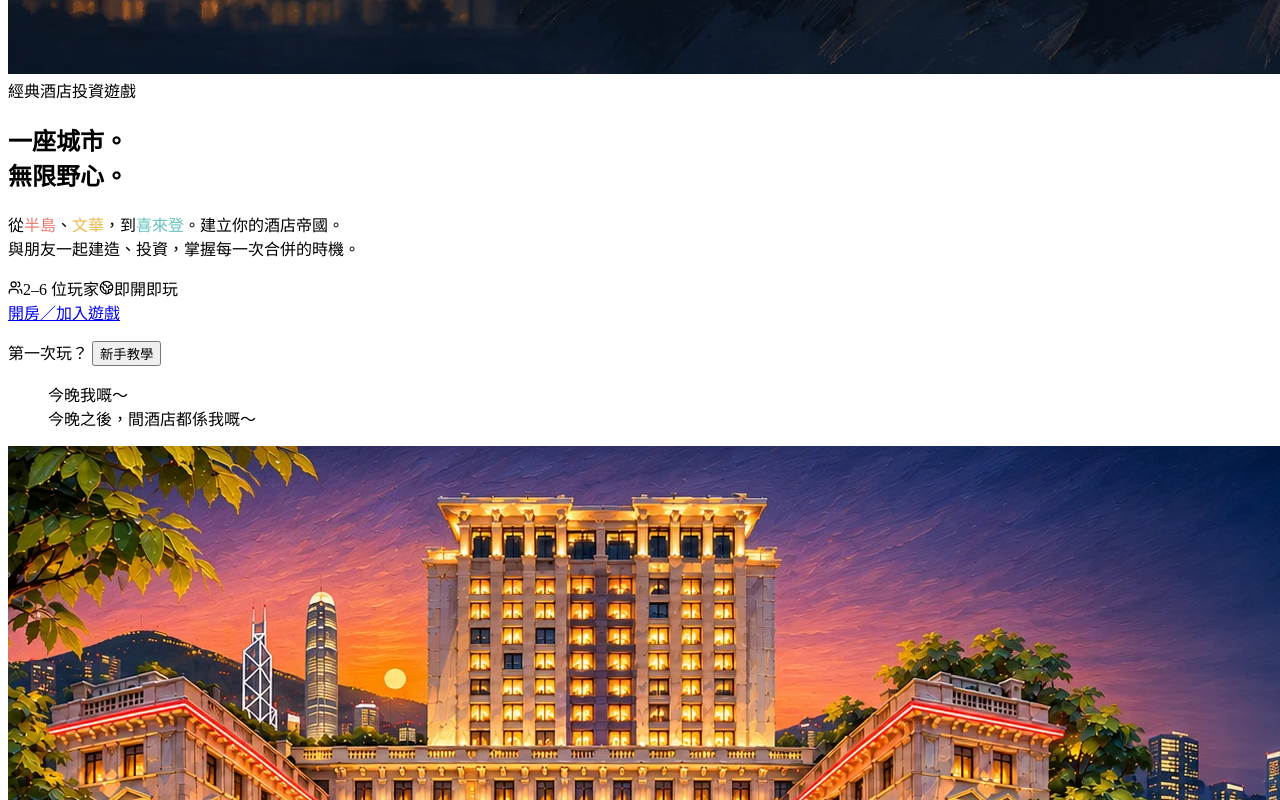
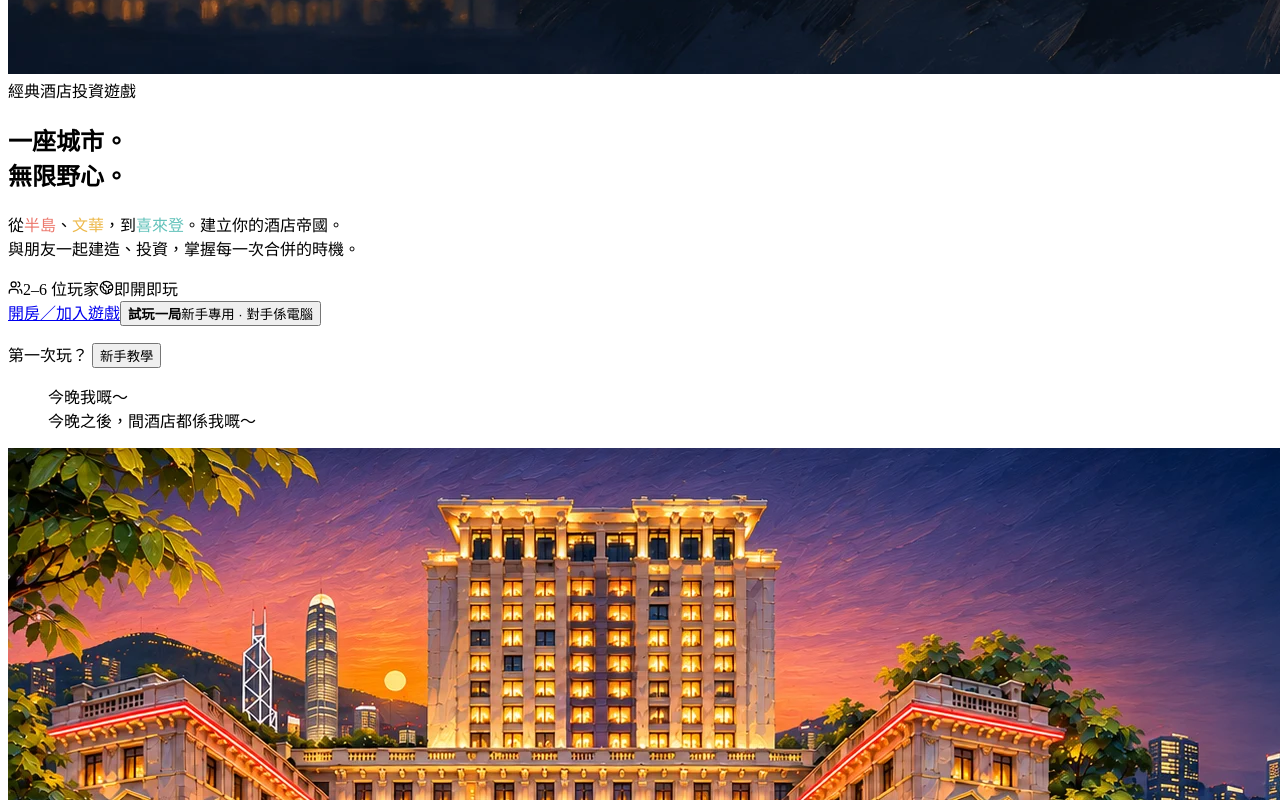
Before and after one commit to bruce-tp/acquire-boardgame, a Next.js app: page / in a window 1280 px wide. Shown: the part 1056-1856 px from the top of the page. Built offline with nearby package versions, Linux system fonts and the light colour scheme.

Commit message:
Feature beginner practice against computer opponents on the homepage

```diff
--- a/app/globals.css
+++ b/app/globals.css
@@ -257,13 +257,13 @@
 .landing-immersive .hero-en{font-size:25px;line-height:1.3}.landing-immersive .hero-en em{font-size:28px}
 .landing-immersive .hero-desc{font-size:15px;line-height:1.9;color:#c0ccd6;margin:17px 0}
 .landing-immersive .hero-tags{margin:0;gap:24px;color:#c2cdd5;flex-wrap:wrap}
-.landing-immersive .hero-play-link{display:inline-flex;width:auto;margin-top:22px;padding:13px 20px;text-decoration:none;text-shadow:none;font-size:15px}
+.landing-immersive .hero-play-link{display:inline-flex;width:auto;padding:13px 20px;text-decoration:none;text-shadow:none;font-size:15px}
 .landing-immersive .landing-hotel-poster{position:absolute;bottom:0;left:0;width:100%;height:auto;aspect-ratio:3;margin:0;border:0;border-radius:0;box-shadow:none;z-index:1;background:transparent;mask-image:linear-gradient(180deg,transparent,#000 18%);-webkit-mask-image:linear-gradient(180deg,transparent,#000 18%)}
 .landing-immersive .landing-hotel-poster:after{background:linear-gradient(0deg,#06142090,transparent 15%);box-shadow:none}
 .landing-immersive .art-caption{position:absolute;bottom:0;left:3%;width:94%;z-index:2;margin:0;padding:8px 0 12px;border:0;color:#c0b79e;font-size:10px;text-shadow:0 1px 3px #000}
 .landing-immersive .entry-area{width:100%;max-width:640px;margin:6px auto 0;padding:0;scroll-margin-top:24px}
 .landing-immersive .entry-area:focus{outline:none}
-@media(max-width:760px){.landing.landing-immersive{padding:20px 4% 30px;gap:18px}.landing-immersive .hero.hotel-landing-hero{min-height:660px;padding:30px 6% 0}.landing-immersive .hero h1{font-size:42px;line-height:1.3;letter-spacing:2px}.landing-immersive .hero-en{font-size:23px}.landing-immersive .hero-en em{font-size:26px}.landing-immersive .hero-desc{font-size:14px;line-height:1.9;margin:16px 0}.landing-immersive .hero-tags{gap:12px;font-size:12px}.landing-immersive .hero-play-link{margin-top:18px;font-size:14px;padding:12px 16px}.landing-immersive .art-caption{font-size:8px;letter-spacing:1px;padding-bottom:7px}.landing-immersive .entry-area{margin-top:0}}
+@media(max-width:760px){.landing.landing-immersive{padding:20px 4% 30px;gap:18px}.landing-immersive .hero.hotel-landing-hero{min-height:660px;padding:30px 6% 0}.landing-immersive .hero h1{font-size:42px;line-height:1.3;letter-spacing:2px}.landing-immersive .hero-en{font-size:23px}.landing-immersive .hero-en em{font-size:26px}.landing-immersive .hero-desc{font-size:14px;line-height:1.9;margin:16px 0}.landing-immersive .hero-tags{gap:12px;font-size:12px}.landing-immersive .hero-play-link{font-size:14px;padding:12px 16px}.landing-immersive .art-caption{font-size:8px;letter-spacing:1px;padding-bottom:7px}.landing-immersive .entry-area{margin-top:0}}
 @media(prefers-reduced-motion:no-preference){html{scroll-behavior:smooth}}
 
 @media(min-width:761px){.landing-immersive .hero h1 br,.landing-immersive .hero-en br{display:none}.landing-immersive .hero-en em{margin-left:8px}}
@@ -798,7 +798,7 @@
 :root:lang(zh) .landing-showcase :is(.hero-copy, .hotel-mini strong, .art-caption) {
   font-family: 'Cover GenWanMin', 'Songti TC', 'PMingLiU', serif;
 }
-:root:lang(zh) .hotel-landing-hero .hero-copy :is(.eyebrow, .hero-play-link, .hero-tutorial-link) {
+:root:lang(zh) .hotel-landing-hero .hero-copy :is(.eyebrow, .hero-play-link, .hero-practice-link, .hero-tutorial-link) {
   font-family: inherit;
 }
 :root:lang(zh) .hotel-landing-hero .hero-copy h1 {
@@ -814,3 +814,28 @@
 @media (max-width: 760px) {
   :root:lang(zh) .landing-toast-quote p { font-size: clamp(13px, 3.4vw, 19px); }
 }
+
+.hero-actions {
+  display: flex;
+  flex-wrap: wrap;
+  align-items: stretch;
+  gap: 10px;
+  margin-top: 22px;
+}
+.hero-practice-link {
+  width: auto;
+  flex-direction: column;
+  gap: 3px;
+  padding: 8px 16px;
+  border-color: #dfbc8078;
+  background: #132234;
+  color: var(--goldlight);
+  text-shadow: none;
+}
+.hero-practice-link.secondary > span {
+  margin: 0;
+  color: #c7d0d6;
+}
+@media (max-width: 760px) {
+  .hero-actions { margin-top: 18px; }
+}
--- a/app/page.tsx
+++ b/app/page.tsx
@@ -117,7 +117,13 @@ const total=view?quantities.reduce((n,q,c)=>n+q*price(view as any,c),0):0,totalQ
 return <main className={playing?'app playing':'app'}><header className="topbar"><button className="brand" onClick={()=>view?setConfirmLeave(true):null} aria-label="Big Ambition home"><span className="brand-mark">B<span/></span><span>BIG AMBITION<small>{t("酒店交易所", "THE HOTEL EXCHANGE")}</small></span></button><div className="top-right"><LanguageSwitch/><span className="edition">{t("香港 × 日本 · 經典版", "HONG KONG × JAPAN · CLASSIC")}</span><button className="text-button price-guide-button" onClick={()=>setPriceGuide(true)}><Landmark size={17}/><span>{t("股價表", "Price guide")}</span></button><button className="text-button" onClick={()=>setTutorial(true)}><BookOpen size={17}/><span>{t("新手教學", "Learn to play")}</span></button><SoundControls sound={sound} volume={volume} error={audioError} toggle={toggleSound} setVolume={setVolume} preview={previewSound}/></div></header>
 {!playing?<><div className="landing landing-immersive">
 <div className="landing-showcase">
-<section className="hero hotel-landing-hero"><img className="landing-toast-art" src="/art/gatsby-toast-v1.webp" alt="" aria-hidden="true" draggable={false} width={1536} height={1024}/><div className="hero-copy"><span className="eyebrow"><span className="line"/>{t("經典酒店投資遊戲", "A CLASSIC GAME OF AMBITION")}</span><h1>{t("一座城市。", "Build a city.")}<br/>{t("無限", " Build an ")}<span>{t("野心。", "empire.")}</span></h1><p className="hero-desc">{hotelText(t('從半島、文華，到喜來登。建立你的酒店帝國。', 'From The Peninsula to Mandarin Oriental and Sheraton Hong Kong, build your hotel empire.'), true)}<br/>{t('與朋友一起建造、投資，掌握每一次合併的時機。', 'Build, invest and time your mergers as you play with friends.')}</p><div className="hero-tags"><span><Users size={15}/>{t("2–6 位玩家", "2–6 players")}</span><span><Globe2 size={15}/>{t("即開即玩", "in your browser")}</span></div><a className="primary hero-play-link" href="#room-entry">{view?t("前往房間", "Your table"):t("開房／加入遊戲", "Play with friends")}</a>
+<section className="hero hotel-landing-hero"><img className="landing-toast-art" src="/art/gatsby-toast-v1.webp" alt="" aria-hidden="true" draggable={false} width={1536} height={1024}/><div className="hero-copy"><span className="eyebrow"><span className="line"/>{t("經典酒店投資遊戲", "A CLASSIC GAME OF AMBITION")}</span><h1>{t("一座城市。", "Build a city.")}<br/>{t("無限", " Build an ")}<span>{t("野心。", "empire.")}</span></h1><p className="hero-desc">{hotelText(t('從半島、文華，到喜來登。建立你的酒店帝國。', 'From The Peninsula to Mandarin Oriental and Sheraton Hong Kong, build your hotel empire.'), true)}<br/>{t('與朋友一起建造、投資，掌握每一次合併的時機。', 'Build, invest and time your mergers as you play with friends.')}</p><div className="hero-tags"><span><Users size={15}/>{t("2–6 位玩家", "2–6 players")}</span><span><Globe2 size={15}/>{t("即開即玩", "in your browser")}</span></div><div className="hero-actions">
+  <a className="primary hero-play-link" href="#room-entry">{view?t("前往房間", "Your table"):t("開房／加入遊戲", "Play with friends")}</a>
+  {!view&&<button type="button" className="secondary hero-practice-link" onClick={practice} disabled={busy}>
+    <strong>{t("試玩一局", "Play a practice game")}</strong>
+    <span>{t("新手專用 · 對手係電腦", "For beginners · Computer opponents")}</span>
+  </button>}
+</div>
 <p className="hero-tutorial-prompt">{t("第一次玩？", "First time playing?")}{' '}
   <button type="button" className="hero-tutorial-link" onClick={() => setTutorial(true)}>{t("新手教學", "Learn to play")}</button>
 </p></div>
```
Also changed, not shown: public/fonts/cover-genwanmin.woff.
